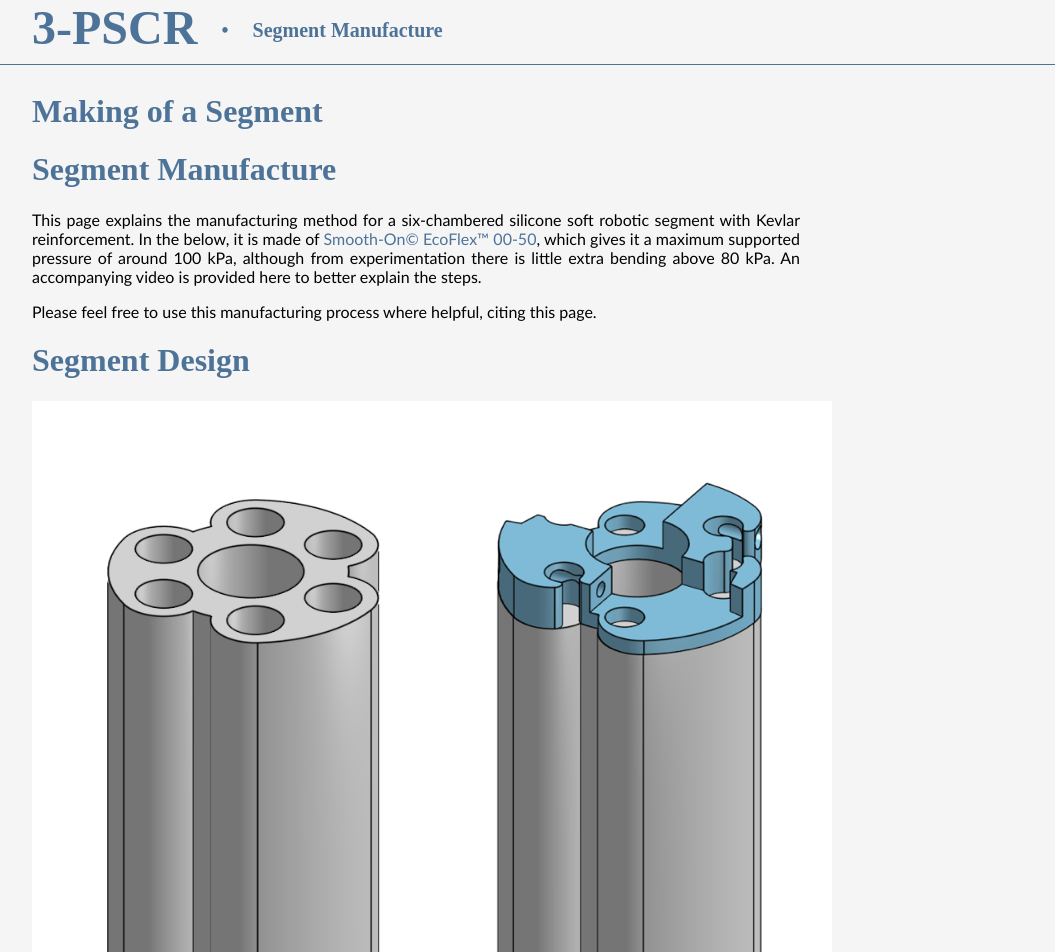
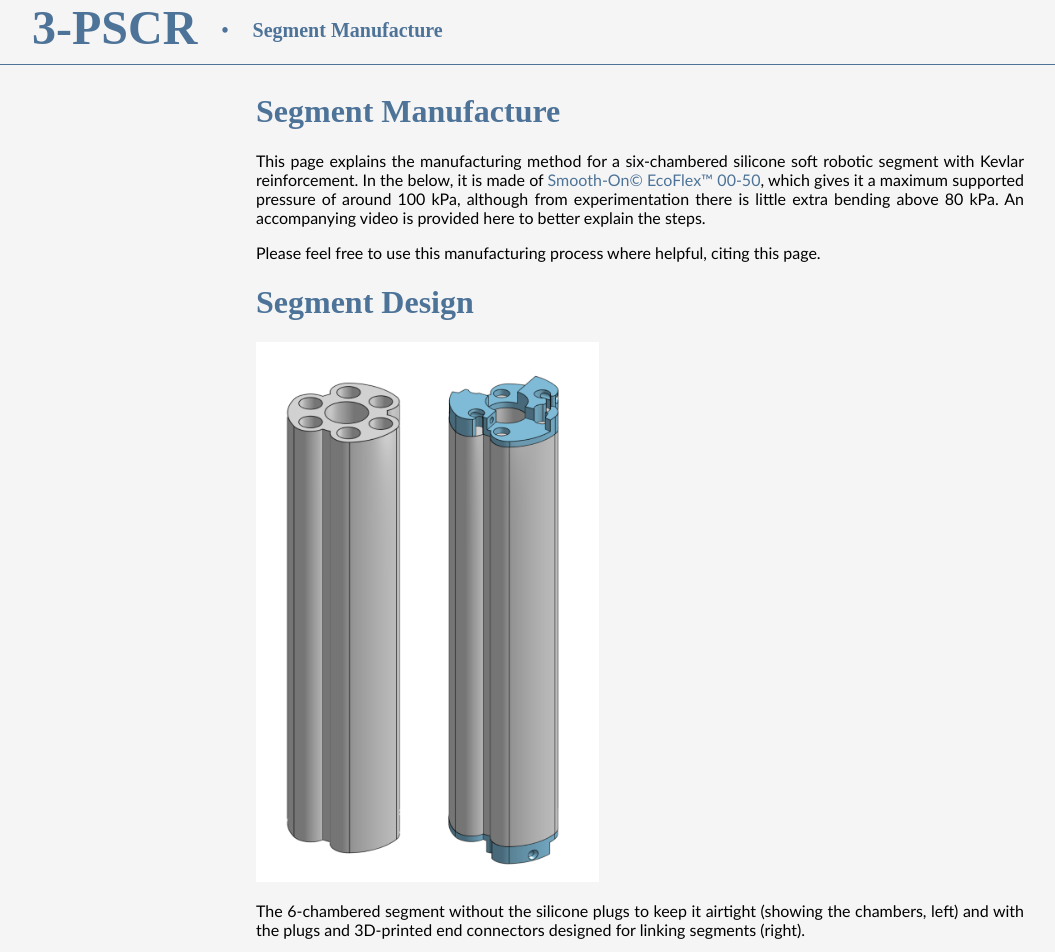
Before and after one commit to 3-PSCR/3-PSCR.github.io, a Jekyll site: the page built from make.md, in a window 1280 px wide. Shown: the top 952 px of the page, without its empty margins (0-1055 px from the left). Built offline with Jekyll 4.4.1, drawn with Linux system fonts in a browser that asks for light colours.

Commit message:
Main width

```diff
--- a/main.css
+++ b/main.css
@@ -107,11 +107,16 @@ a:hover {
 
 main {
 	left: 0;
-	width: 95%;
-	padding: 2.5%;
+	width: 60%;
+	padding: 20%;
+	padding-bottom: 0;
     padding-top: 0.5%;
 	display: block;
 	overflow: auto;
+}
+
+main img {
+	max-height: 60vh;
 }
 
 /* 4. Footer */
--- a/make.md
+++ b/make.md
@@ -1,9 +1,7 @@
 ---
 layout: page
-title: Making of a Segment
+title: Segment Manufacture
 ---
-
-# Segment Manufacture
 
 This page explains the manufacturing method for a six-chambered silicone soft robotic segment with Kevlar reinforcement. In the below, it is made of [Smooth-On© EcoFlex™ 00-50](https://www.smooth-on.com/products/ecoflex-00-30/), which gives it a maximum supported pressure of around 100 kPa, although from experimentation there is little extra bending above 80 kPa. An accompanying video is provided here to better explain the steps.
 
```
Also changed, not shown: 1 other file.
